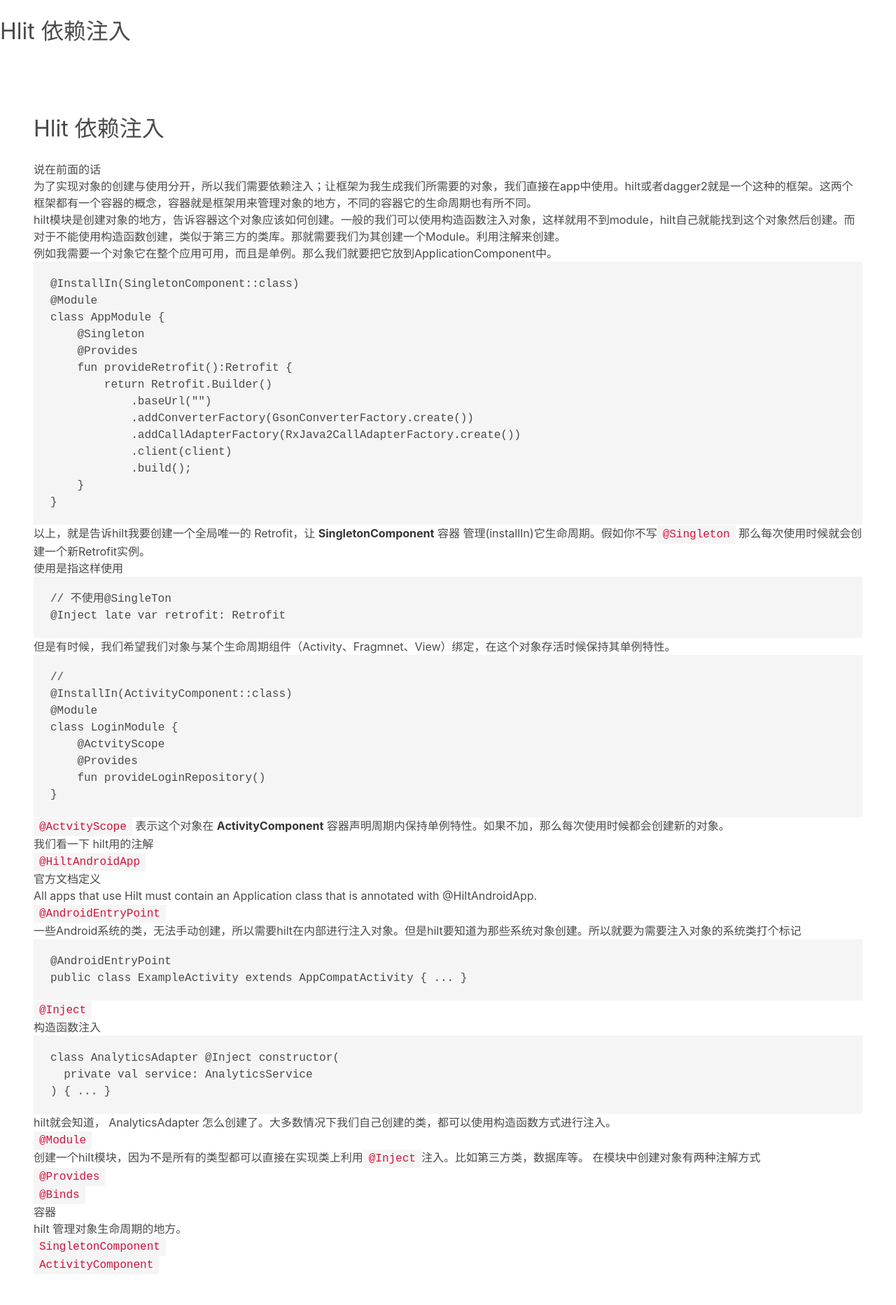
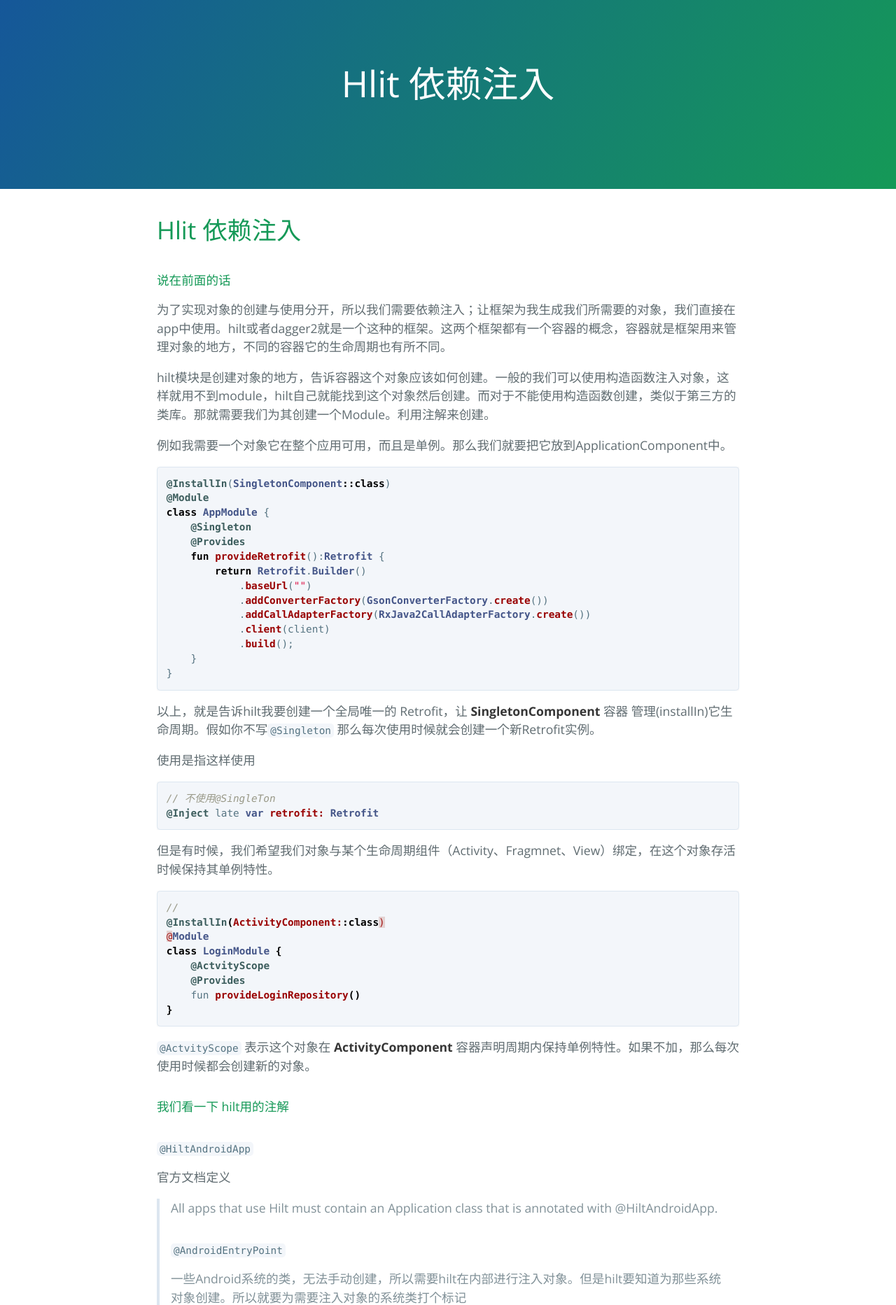
Before and after one commit to qiaojun2016/qiaojun2016.github.io, a Jekyll site: the page built from hilt.md, in a window 1280 px wide. Shown: the top 1865 px of the page at 70% size. Built offline with Jekyll 4.4.1, drawn with Linux system fonts in a browser that asks for light colours; our own code applies the rules of GitHub Pages for plain Markdown files.

Commit message:
Update default.html

```diff
--- a/_layouts/default.html
+++ b/_layouts/default.html
@@ -10,6 +10,7 @@
   <meta name="theme-color" content="#157878">
   <link rel="stylesheet" href="{{ site.baseurl }}/css/normalize.css">
   <link href='https://fonts.googleapis.com/css?family=Open+Sans:400,700' rel='stylesheet' type='text/css'>
+  <link rel="stylesheet" href="{{ site.baseurl }}/css/cayman.css">
 
   <body>
 
```
